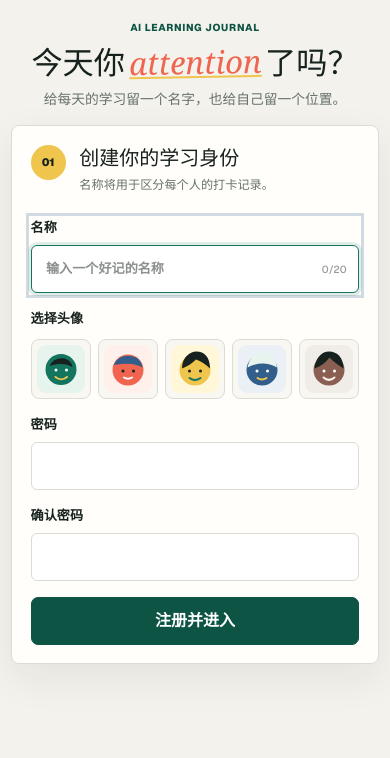
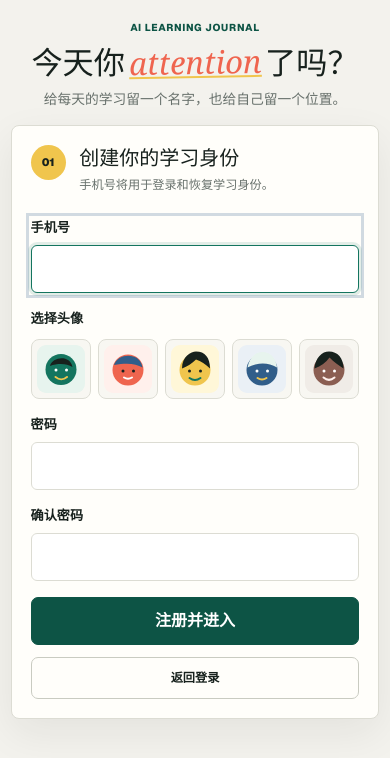
Before and after one commit to yzffyvk/daily_attention, a Next.js app: page /register in a window 390 px wide. Shown: the top 758 px of the page. Built offline with nearby package versions, Linux system fonts and the light colour scheme.

Commit message:
feat: add phone authentication forms

```diff
--- a/app/(auth)/login/page.tsx
+++ b/app/(auth)/login/page.tsx
@@ -4,5 +4,5 @@ import { AuthCard } from "@/features/auth/auth-card";
 import { LoginForm } from "@/features/auth/login-form";
 
 export default function LoginPage() {
-  return <AuthCard description="继续上一次留下的 attention。" step="01" title="登录学习空间"><LoginForm onLoggedIn={() => window.location.assign("/")} /></AuthCard>;
+  return <AuthCard description="使用手机号和密码继续上一次留下的 attention。" step="01" title="登录学习空间"><LoginForm onLoggedIn={() => window.location.assign("/")} /></AuthCard>;
 }
--- a/app/(auth)/recover/page.tsx
+++ b/app/(auth)/recover/page.tsx
@@ -6,6 +6,6 @@ import { RecoverForm } from "@/features/auth/recover-form";
 import { RecoveryCodeDialog } from "@/features/auth/recovery-code-dialog";
 
 export default function RecoverPage() {
-  const [recovered, setRecovered] = useState<{ name: string; recoveryCode: string } | null>(null);
-  return <><AuthCard description="使用保存的恢复码设置一个新密码。" step="02" title="恢复学习身份"><RecoverForm onRecovered={setRecovered} /></AuthCard><RecoveryCodeDialog name={recovered?.name} onClose={() => window.location.assign("/")} open={!!recovered} recoveryCode={recovered?.recoveryCode ?? ""} /></>;
+  const [recovered, setRecovered] = useState<{ recoveryCode: string } | null>(null);
+  return <><AuthCard description="使用手机号、保存的恢复码和新密码恢复学习身份。" step="02" title="恢复学习身份"><RecoverForm onRecovered={setRecovered} /></AuthCard><RecoveryCodeDialog onClose={() => window.location.assign("/")} open={!!recovered} recoveryCode={recovered?.recoveryCode ?? ""} /></>;
 }
--- a/app/(auth)/register/page.tsx
+++ b/app/(auth)/register/page.tsx
@@ -6,6 +6,6 @@ import { RecoveryCodeDialog } from "@/features/auth/recovery-code-dialog";
 import { RegisterForm } from "@/features/auth/register-form";
 
 export default function RegisterPage() {
-  const [registered, setRegistered] = useState<{ name: string; recoveryCode: string } | null>(null);
-  return <><AuthCard description="名称将用于区分每个人的打卡记录。" step="01" title="创建你的学习身份"><RegisterForm onRegistered={(result) => setRegistered({ name: result.profile.displayName, recoveryCode: result.recoveryCode })} /></AuthCard><RecoveryCodeDialog name={registered?.name} onClose={() => window.location.assign("/")} open={!!registered} recoveryCode={registered?.recoveryCode ?? ""} /></>;
+  const [registered, setRegistered] = useState<{ displayName: string; recoveryCode: string } | null>(null);
+  return <><AuthCard description="手机号将用于登录和恢复学习身份。" step="01" title="创建你的学习身份"><RegisterForm onRegistered={(result) => setRegistered({ displayName: result.profile.displayName, recoveryCode: result.recoveryCode })} /></AuthCard><RecoveryCodeDialog name={registered?.displayName} onClose={() => window.location.assign("/")} open={!!registered} recoveryCode={registered?.recoveryCode ?? ""} /></>;
 }
--- a/app/globals.css
+++ b/app/globals.css
@@ -493,38 +493,6 @@ h2 {
   background: var(--green-pale);
 }
 
-.name-field {
-  position: relative;
-  display: grid;
-  gap: 0.45rem;
-  color: var(--foreground);
-  font-size: 0.82rem;
-  font-weight: 800;
-}
-
-.name-field input {
-  min-height: 3rem;
-  border: 1px solid var(--line);
-  border-radius: 6px;
-  padding: 0.75rem 3.2rem 0.75rem 0.9rem;
-  background: #fff;
-  outline: none;
-}
-
-.name-field input:focus {
-  border-color: var(--green);
-  box-shadow: 0 0 0 3px rgba(20, 117, 95, 0.12);
-}
-
-.name-field small {
-  position: absolute;
-  right: 0.8rem;
-  bottom: 0.95rem;
-  color: #969b97;
-  font-size: 0.64rem;
-  font-weight: 500;
-}
-
 .avatar-fieldset {
   min-width: 0;
   margin: 0;
@@ -1774,6 +1742,10 @@ button.calendar-cell:hover {
     width: 100%;
   }
 
+  .register-actions .secondary-button {
+    width: 100%;
+  }
+
   .app-page {
     padding: 0;
   }
--- a/features/auth/login-form.tsx
+++ b/features/auth/login-form.tsx
@@ -7,7 +7,7 @@ import { postAuth } from "./auth-card";
 type FormError = { message: string; field?: string };
 
 export function LoginForm({ onLoggedIn }: { onLoggedIn: () => void }) {
-  const [name, setName] = useState("");
+  const [phone, setPhone] = useState("");
   const [password, setPassword] = useState("");
   const [error, setError] = useState<FormError | null>(null);
   const [isSubmitting, setIsSubmitting] = useState(false);
@@ -17,7 +17,7 @@ export function LoginForm({ onLoggedIn }: { onLoggedIn: () => void }) {
     setError(null);
     setIsSubmitting(true);
     try {
-      const result = await postAuth<Record<string, never>>("/api/auth/login", { name, password });
+      const result = await postAuth<Record<string, never>>("/api/auth/login", { phone, password });
       if (!result.ok) {
         setError(result.error);
         return;
@@ -32,7 +32,7 @@ export function LoginForm({ onLoggedIn }: { onLoggedIn: () => void }) {
 
   return (
     <form className="auth-form" onSubmit={submit} noValidate>
-      <label className="auth-field"><span>名称</span><input aria-describedby={error?.field === "name" ? "login-name-error" : undefined} aria-invalid={error?.field === "name" || undefined} autoFocus autoComplete="username" maxLength={20} onChange={(event) => setName(event.target.value)} value={name} /></label>
+      <label className="auth-field"><span>手机号</span><input aria-describedby={error?.field === "phone" ? "login-phone-error" : undefined} aria-invalid={error?.field === "phone" || undefined} autoComplete="tel" autoFocus inputMode="numeric" maxLength={11} onChange={(event) => setPhone(event.target.value.replace(/\D/gu, ""))} value={phone} /></label>
       <label className="auth-field"><span>密码</span><input aria-describedby={error?.field === "password" ? "login-password-error" : undefined} aria-invalid={error?.field === "password" || undefined} autoComplete="current-password" onChange={(event) => setPassword(event.target.value)} type="password" value={password} /></label>
       {error ? <p className="login-error" id={error.field ? `login-${error.field}-error` : undefined} role="alert">{error.message}</p> : null}
       <div className="auth-actions">
--- a/features/auth/recover-form.tsx
+++ b/features/auth/recover-form.tsx
@@ -6,8 +6,8 @@ import { postAuth } from "./auth-card";
 
 type FormError = { message: string; field?: string };
 
-export function RecoverForm({ onRecovered }: { onRecovered: (result: { name: string; recoveryCode: string }) => void }) {
-  const [name, setName] = useState("");
+export function RecoverForm({ onRecovered }: { onRecovered: (result: { recoveryCode: string }) => void }) {
+  const [phone, setPhone] = useState("");
   const [recoveryCode, setRecoveryCode] = useState("");
   const [newPassword, setNewPassword] = useState("");
   const [confirmation, setConfirmation] = useState("");
@@ -20,12 +20,12 @@ export function RecoverForm({ onRecovered }: { onRecovered: (result: { name: str
     setError(null);
     setIsSubmitting(true);
     try {
-      const result = await postAuth<{ recoveryCode: string }>("/api/auth/recover", { name, recoveryCode, newPassword });
+      const result = await postAuth<{ recoveryCode: string }>("/api/auth/recover", { phone, recoveryCode, newPassword });
       if (!result.ok) {
         setError(result.error);
         return;
       }
-      onRecovered({ name, recoveryCode: result.data.recoveryCode });
+      onRecovered({ recoveryCode: result.data.recoveryCode });
     } catch {
       setError({ message: "请求未能完成，请稍后重试" });
     } finally {
@@ -35,7 +35,7 @@ export function RecoverForm({ onRecovered }: { onRecovered: (result: { name: str
 
   return (
     <form className="auth-form" onSubmit={submit} noValidate>
-      <label className="auth-field"><span>名称</span><input aria-describedby={error?.field === "name" ? "recover-name-error" : undefined} aria-invalid={error?.field === "name" || undefined} autoFocus autoComplete="username" maxLength={20} onChange={(event) => setName(event.target.value)} value={name} /></label>
+      <label className="auth-field"><span>手机号</span><input aria-describedby={error?.field === "phone" ? "recover-phone-error" : undefined} aria-invalid={error?.field === "phone" || undefined} autoComplete="tel" autoFocus inputMode="numeric" maxLength={11} onChange={(event) => setPhone(event.target.value.replace(/\D/gu, ""))} value={phone} /></label>
       <label className="auth-field"><span>恢复码</span><input aria-describedby={error?.field === "recoveryCode" ? "recover-recoveryCode-error" : undefined} aria-invalid={error?.field === "recoveryCode" || undefined} autoComplete="one-time-code" onChange={(event) => setRecoveryCode(event.target.value)} placeholder="01234-56789-ABCDE-FGHJK-MNPQRS" value={recoveryCode} /></label>
       <label className="auth-field"><span>新密码</span><input aria-describedby={error?.field === "newPassword" ? "recover-newPassword-error" : undefined} aria-invalid={error?.field === "newPassword" || undefined} autoComplete="new-password" onChange={(event) => setNewPassword(event.target.value)} type="password" value={newPassword} /></label>
       <label className="auth-field"><span>确认新密码</span><input autoComplete="new-password" onChange={(event) => setConfirmation(event.target.value)} type="password" value={confirmation} /></label>
--- a/features/auth/register-form.tsx
+++ b/features/auth/register-form.tsx
@@ -2,6 +2,7 @@
 
 /* eslint-disable @next/next/no-img-element */
 import { Check } from "lucide-react";
+import Link from "next/link";
 import { FormEvent, useState } from "react";
 import { postAuth } from "./auth-card";
 
@@ -15,7 +16,7 @@ type Registered = {
 type FormError = { message: string; field?: string };
 
 export function RegisterForm({ onRegistered }: { onRegistered: (result: Registered) => void }) {
-  const [name, setName] = useState("");
+  const [phone, setPhone] = useState("");
   const [avatarKey, setAvatarKey] = useState<number | null>(null);
   const [password, setPassword] = useState("");
   const [confirmation, setConfirmation] = useState("");
@@ -24,14 +25,13 @@ export function RegisterForm({ onRegistered }: { onRegistered: (result: Register
 
   async function submit(event: FormEvent<HTMLFormElement>) {
     event.preventDefault();
-    if (!name.trim()) return setError({ message: "名称需要填写 1-20 个字符" });
     if (!avatarKey) return setError({ message: "请选择头像" });
     if (password.length < 8) return setError({ message: "密码至少 8 个字符" });
     if (password !== confirmation) return setError({ message: "两次输入的密码不一致" });
     setError(null);
     setIsSubmitting(true);
     try {
-      const result = await postAuth<Registered>("/api/auth/register", { name, password, avatarKey });
+      const result = await postAuth<Registered>("/api/auth/register", { phone, password, avatarKey });
       if (!result.ok) {
         setError(result.error);
         return;
@@ -46,10 +46,9 @@ export function RegisterForm({ onRegistered }: { onRegistered: (result: Register
 
   return (
     <form className="register-form auth-form" onSubmit={submit} noValidate>
-      <label className="name-field">
-        <span>名称</span>
-        <input aria-describedby={error?.field === "name" ? "register-name-error" : undefined} aria-invalid={error?.field === "name" || undefined} autoFocus maxLength={20} onChange={(event) => setName(event.target.value)} placeholder="输入一个好记的名称" value={name} />
-        <small>{Array.from(name).length}/20</small>
+      <label className="auth-field">
+        <span>手机号</span>
+        <input aria-describedby={error?.field === "phone" ? "register-phone-error" : undefined} aria-invalid={error?.field === "phone" || undefined} autoComplete="tel" autoFocus inputMode="numeric" maxLength={11} onChange={(event) => setPhone(event.target.value.replace(/\D/gu, ""))} value={phone} />
       </label>
       <fieldset aria-describedby={error?.field === "avatarKey" ? "register-avatarKey-error" : undefined} aria-invalid={error?.field === "avatarKey" || undefined} className="avatar-fieldset">
         <legend>选择头像</legend>
@@ -74,6 +73,7 @@ export function RegisterForm({ onRegistered }: { onRegistered: (result: Register
       {error ? <p className="login-error" id={error.field ? `register-${error.field}-error` : undefined} role="alert">{error.message}</p> : null}
       <div className="register-actions">
         <button className="primary-button" disabled={isSubmitting} type="submit">{isSubmitting ? "正在创建…" : "注册并进入"}</button>
+        <Link className="secondary-button" href="/login">返回登录</Link>
       </div>
     </form>
   );
```
Also changed, not shown: 2 other files (tests, documents, lock files or other folders).
